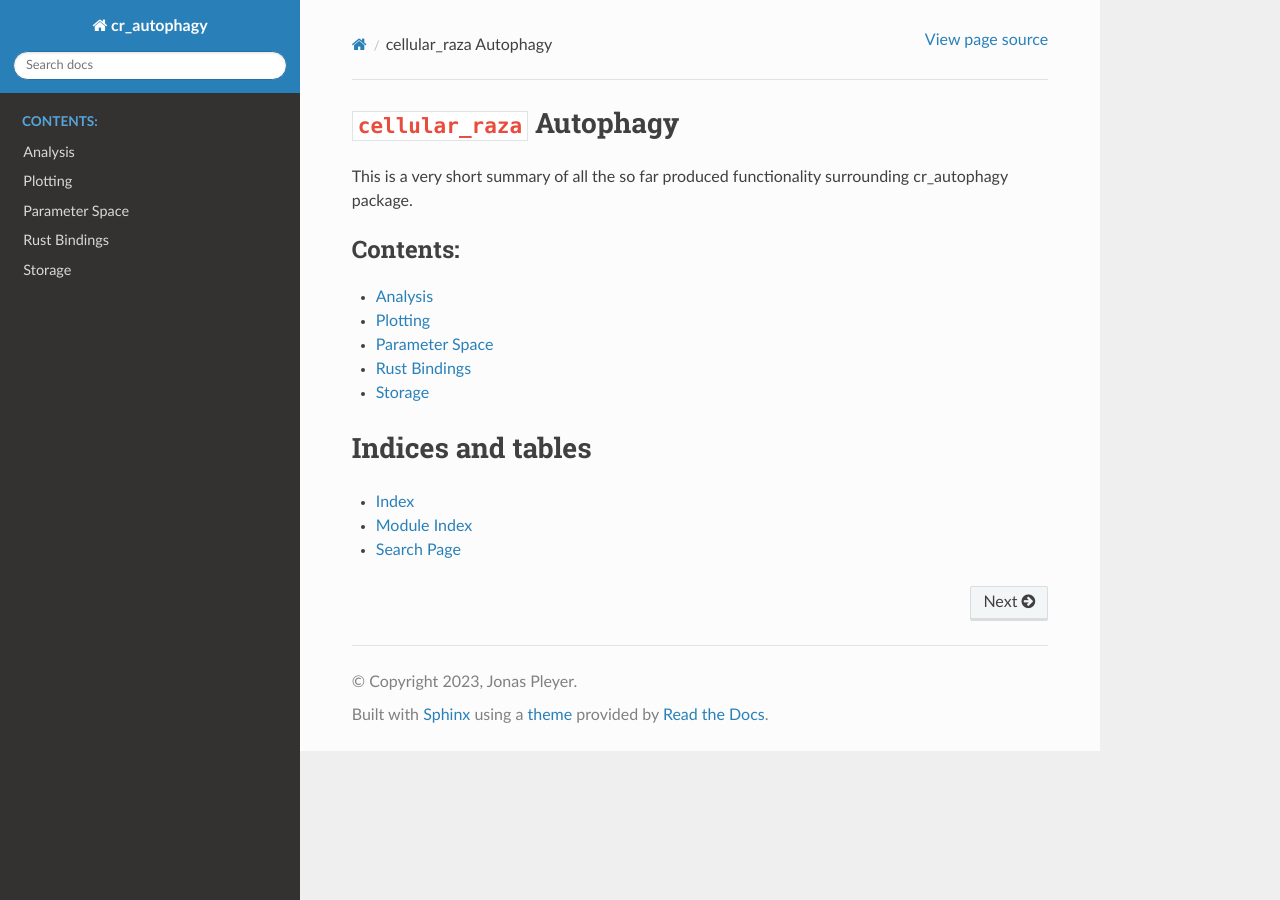
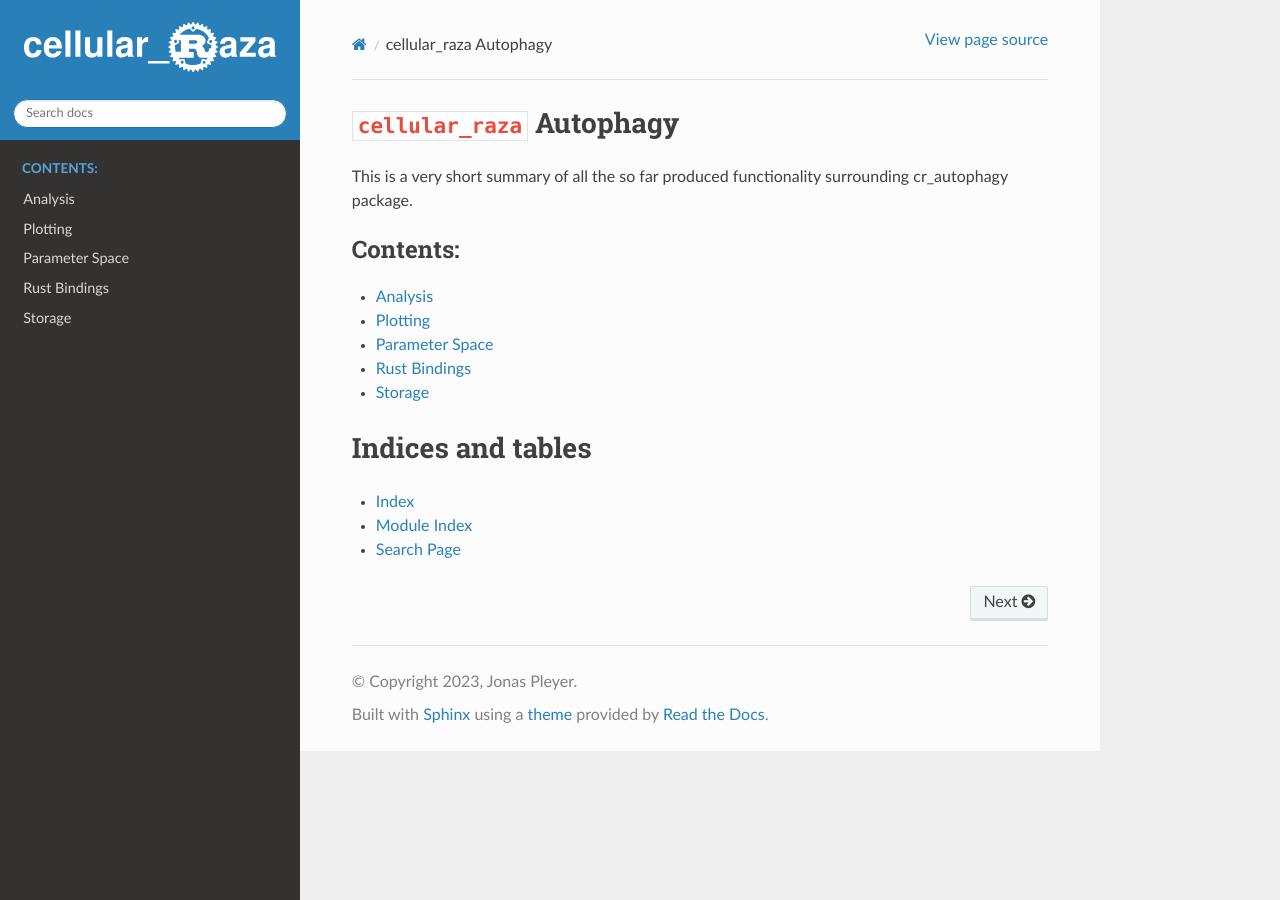
Before and after one commit to jonaspleyer/2023-autophagy, a Sphinx documentation site: the page built from docs/source/index.rst, in a window 1280 px wide. Built offline with Sphinx 7.4.7 and the Read the Docs theme 2.0.0, drawn with Linux system fonts in a browser that asks for light colours.

Commit message:
add logo to documentation

```diff
--- a/docs/source/conf.py
+++ b/docs/source/conf.py
@@ -40,3 +40,10 @@ exclude_patterns = ["out", "data"]
 
 html_theme = 'sphinx_rtd_theme'
 html_static_path = ['_static']
+html_theme_options = {
+    'logo_only': True,
+    'navigation_depth': 2,
+    'style_external_links': True,
+}
+
+html_logo = '_static/cellular_raza_dark_mode.svg'
```
Also changed, not shown: docs/source/_static/cellular_raza.svg (added), docs/source/_static/cellular_raza_dark_mode.svg (added).
